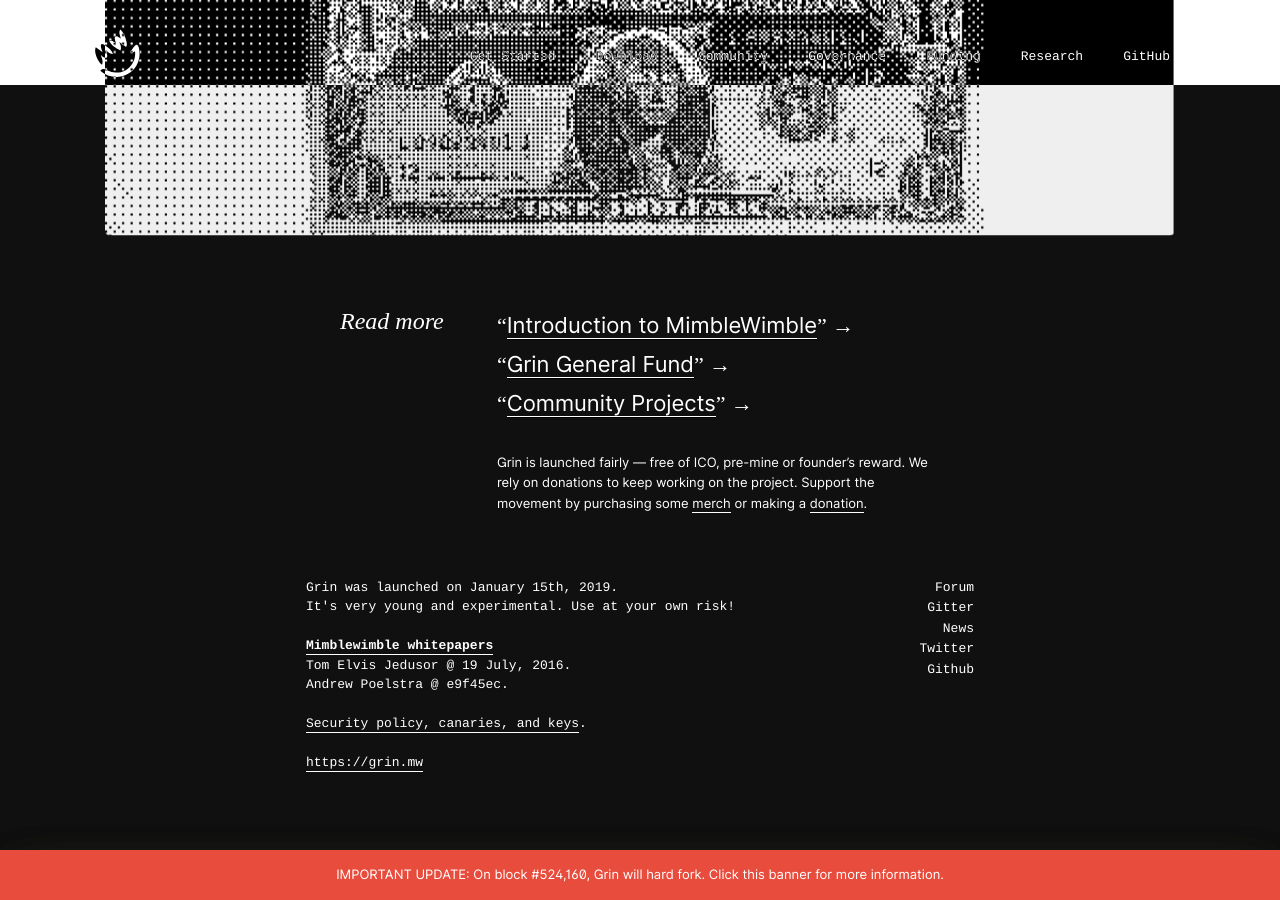
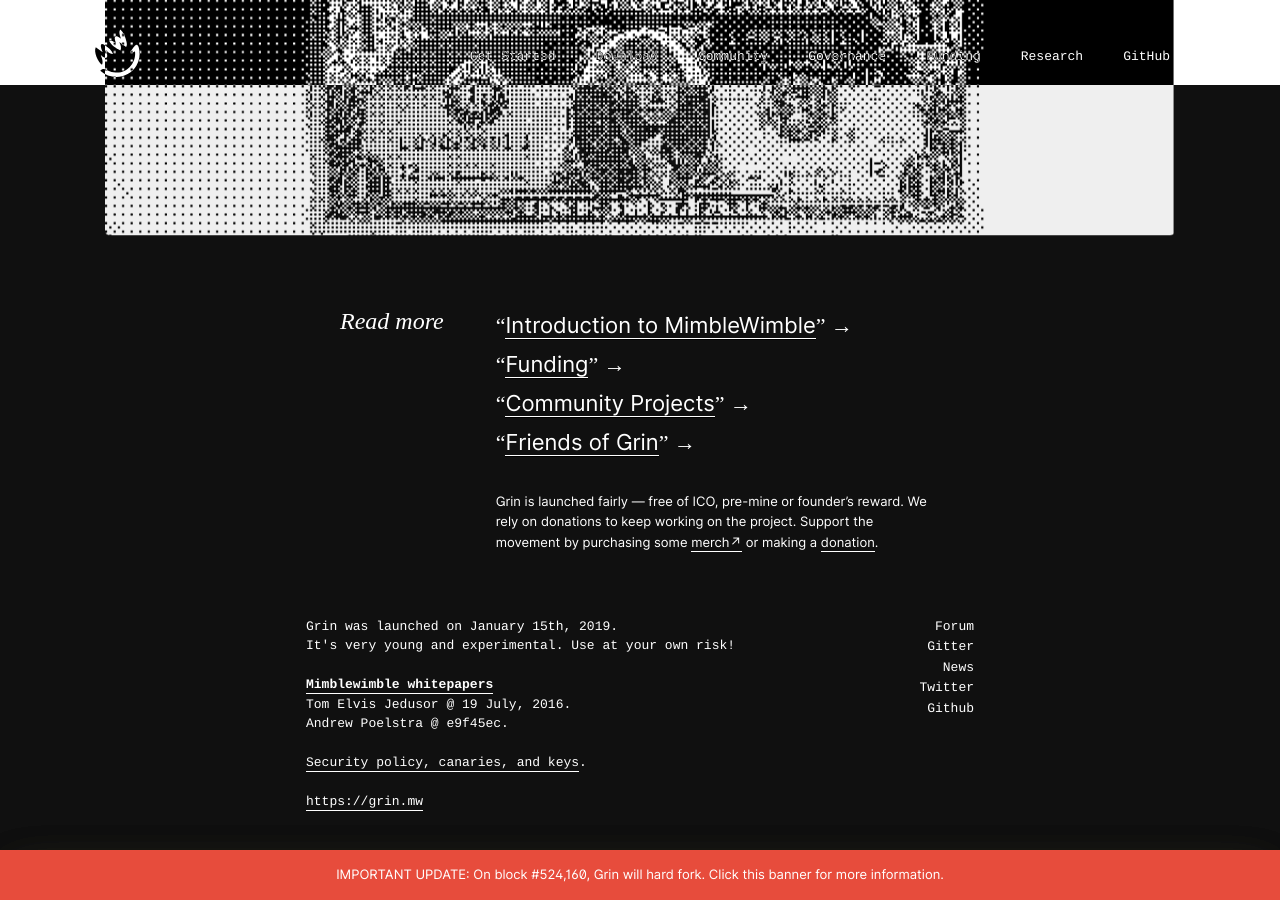
Before and after one commit to mimblewimble/site, a Jekyll site: the page built from index.html, in a window 1280 px wide and 900 px high, scrolled down 2054 px. Built offline with Jekyll 4.4.1, drawn with Linux system fonts in a browser that asks for light colours; nearby versions of some CDN libraries.

Commit message:
add a FoG link to index.html

```diff
--- a/index.html
+++ b/index.html
@@ -45,16 +45,19 @@
             <p>“</p><a href="https://github.com/mimblewimble/grin/blob/master/doc/intro.md"><span>Introduction to MimbleWimble</span></a><p>” →</p>
           </li>
           <li class="section-3-link">
-            <p>“</p><a href="fund"><span>Grin General Fund</span></a><p>” →</p>
+            <p>“</p><a href="fund"><span>Funding</span></a><p>” →</p>
           </li>
           <li class="section-3-link">
             <p>“</p><a href="download.html#community"><span>Community Projects</span></a><p>” →</p>
+          </li>
+          <li class="section-3-link">
+            <p>“</p><a href="friends.html"><span>Friends of Grin</span></a><p>” →</p>
           </li>
         </ul>
         <div class="section-3-text">
           Grin is launched fairly — free of ICO,
           pre-mine or founder’s reward. We rely on donations to keep working on
-          the project. Support the movement by purchasing some <a href="https://tmgox.com/">merch</a> or making a
+          the project. Support the movement by purchasing some <a href="https://tmgox.com/">merch↗</a> or making a
           <a href="fund">donation</a>.</div>
       </div>
     </div>
```
